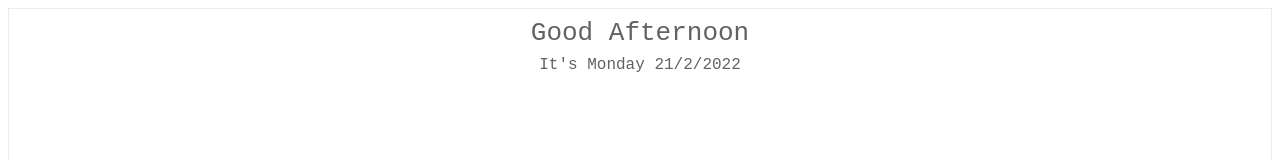
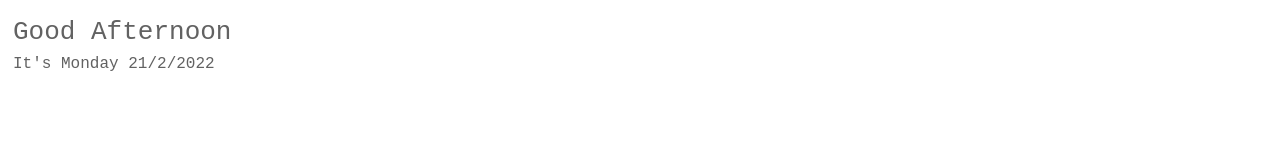
Before and after one commit to chramax/notion_widget, a plain HTML site: page index.html in a window 1280 px wide. Shown: the top 160 px of the page. Drawn offline with Linux system fonts and the light colour scheme.

Commit message:
Update index.html

```diff
--- a/index.html
+++ b/index.html
@@ -7,8 +7,6 @@
     font-size: xx-large;
     color: #626262;
     padding: 5px;
-    border: 1px solid #ececec;
-    text-align: center;
     line-height: 1.5;
     height:85%
 
```
